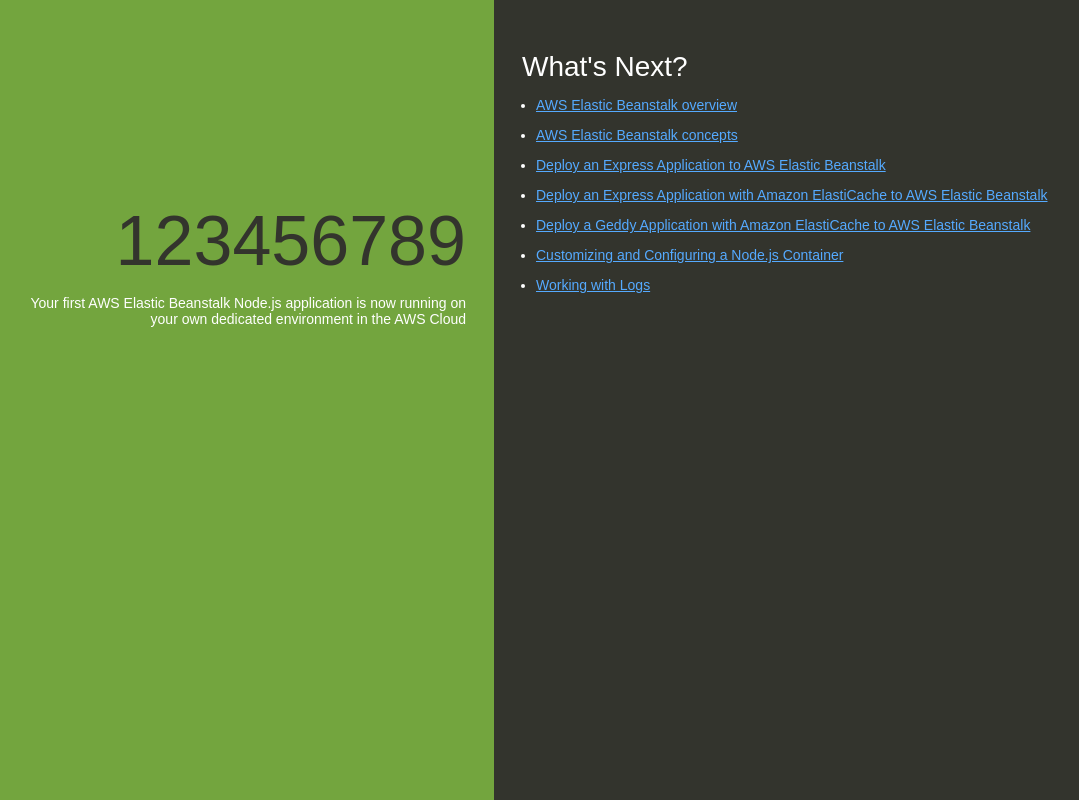
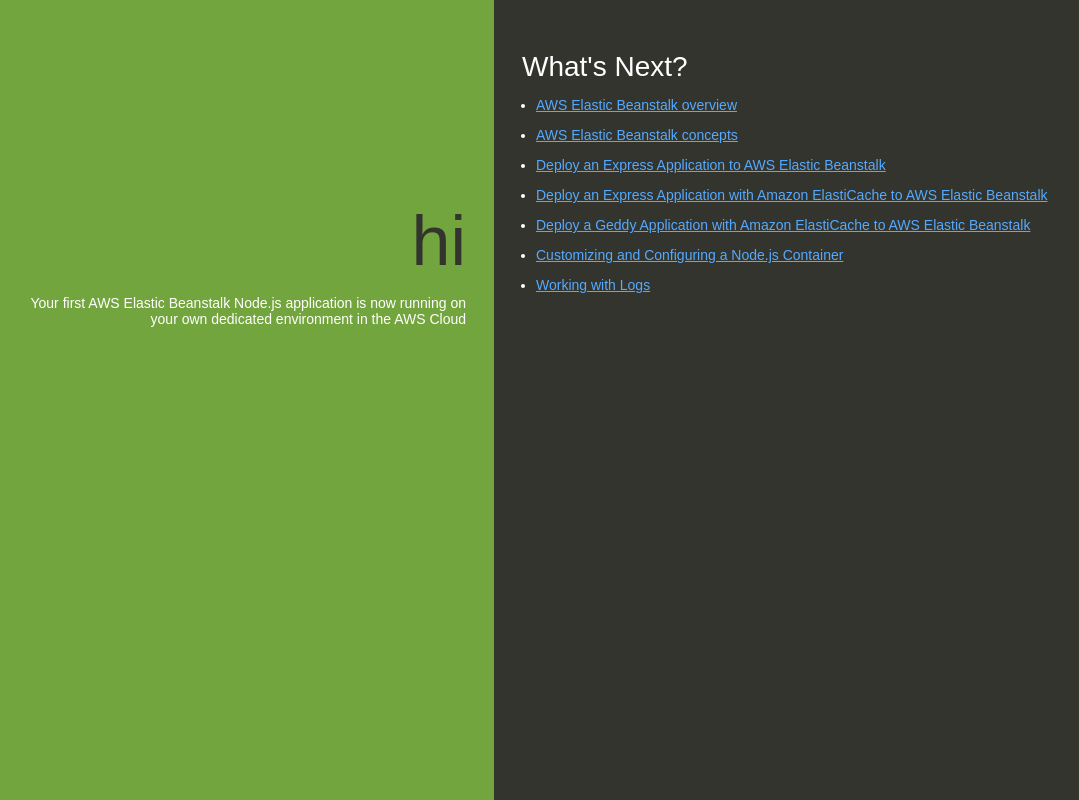
Before and after one commit to purnajayjagannatha/new, a website: page index.html in a window 1280 px wide. Shown: the whole page, without its empty margins (146-1225 px from the left). Drawn offline with Linux system fonts and the light colour scheme.

Commit message:
Add files via upload

```diff
--- a/index.html
+++ b/index.html
@@ -74,7 +74,7 @@
   </head>
   <body>
     <div class="textColumn">
-      <h1>123456789</h1>
+      <h1>hi</h1>
       <p>Your first AWS Elastic Beanstalk Node.js application is now running on your own dedicated environment in the AWS Cloud</p>
     </div>
     <div class="linksColumn">
```
